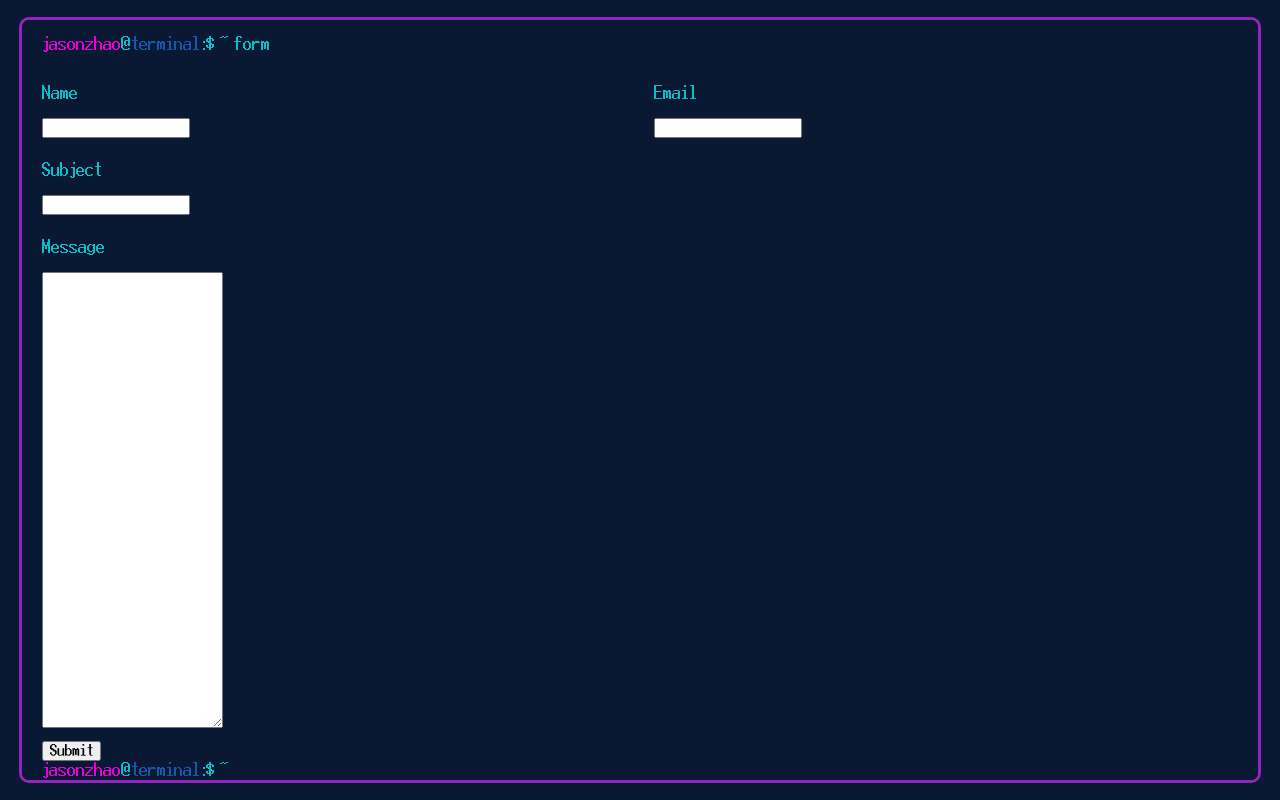
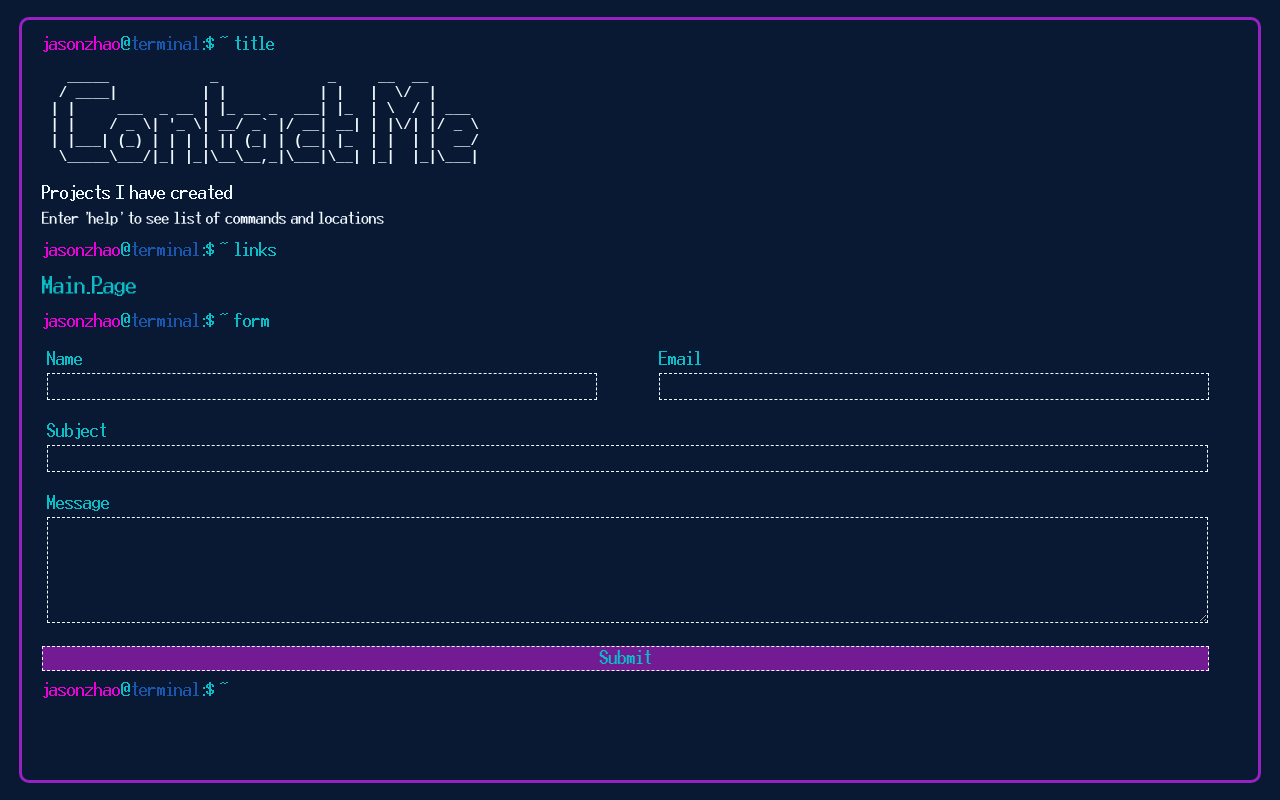
Before and after one commit to jasonz23/personal-website, a React (Create React App) app: page /#/contact-me in a window 1280 px wide. Built offline with nearby package versions, Linux system fonts and the light colour scheme.

Commit message:
css for the contact me form

```diff
--- a/src/pages/contact-me/contact-me.css
+++ b/src/pages/contact-me/contact-me.css
@@ -39,3 +39,77 @@
 .product-page-link:hover {
     color:#9622c1;
 }
+
+.contact-input-box {
+    background: #091833;
+    border: dashed aliceblue 1px;
+    color:#0abdc6;
+    width: 90%;
+    margin-bottom: 10px;
+    margin-left: 5px;
+    font-size:16px;
+    height: 23px;
+
+}
+
+.contact-input-field {
+    width:20%;
+}
+
+input[type="text"]
+{
+    font-size:16px;
+}
+
+.contact-input-box:focus {
+    border: dashed aliceblue 1px;
+    outline:none;
+}
+
+.contact-input-box-message {
+    background: #091833;
+    border: dashed aliceblue 1px;
+    color:#0abdc6;
+    width:95%;
+    margin-bottom: 10px;
+    margin-left: 5px;
+    font-size:16px;
+    height: 100px;
+}
+
+.contact-input-box-message:focus {
+    border: dashed aliceblue 1px;
+    outline:none;
+}
+
+.contact-input-box-subject {
+    background: #091833;
+    border: dashed aliceblue 1px;
+    color:#0abdc6;
+    width: 95%;
+    margin-bottom: 10px;
+    margin-left: 5px;
+    font-size:16px;
+    height: 23px;
+}
+
+.contact-input-box-subject:focus {
+    border: dashed aliceblue 1px;
+    outline:none;
+
+}
+
+.contact-input-title {
+    margin:5px;
+}
+
+.contact-form-submit {
+    width:96%;
+    cursor: pointer;
+    height: 25px;
+    margin-bottom: 10px;
+    color: #0abdc6;
+    font-size: 16px;
+    background-color: #721b92;
+    border: aliceblue 1px dashed;
+}
```
